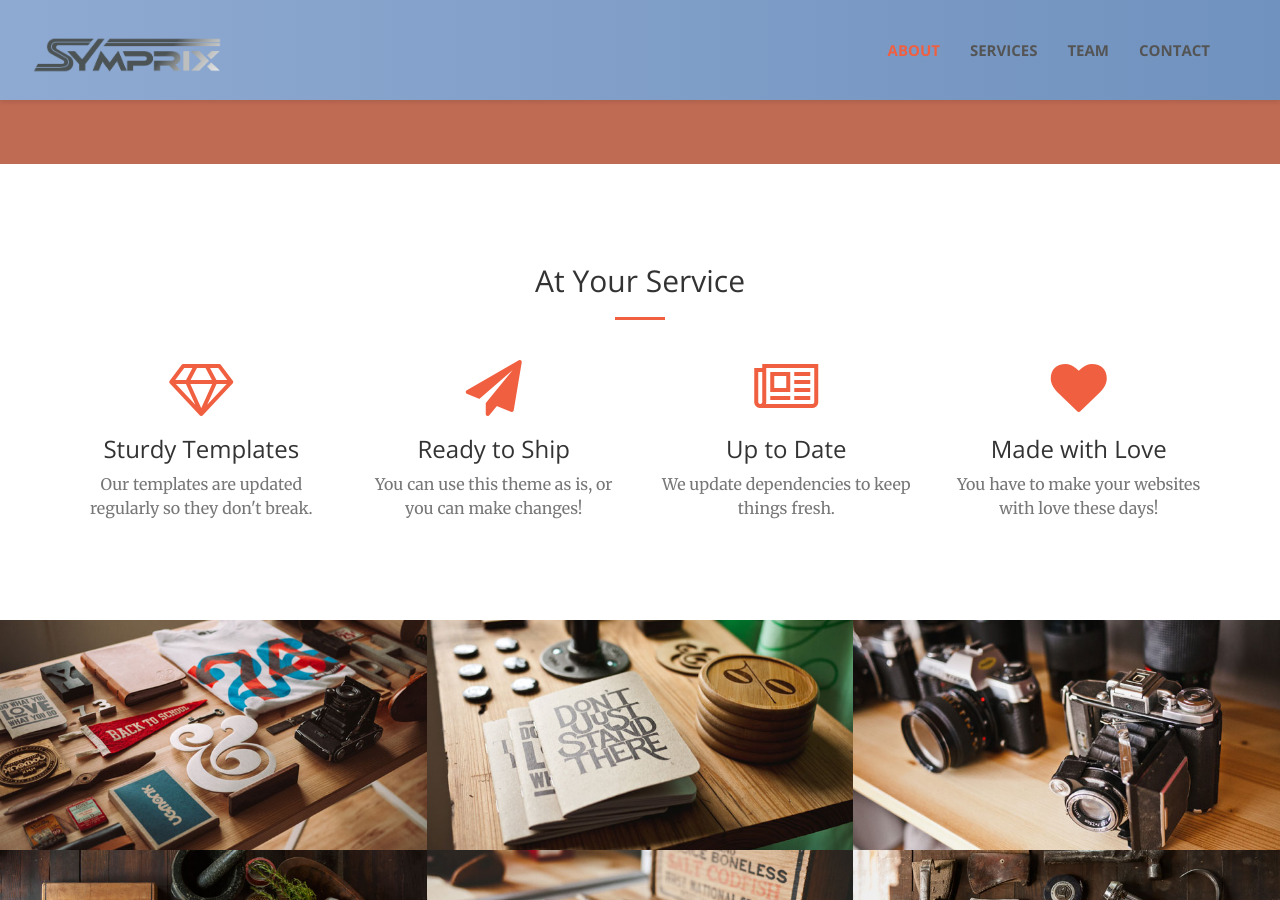
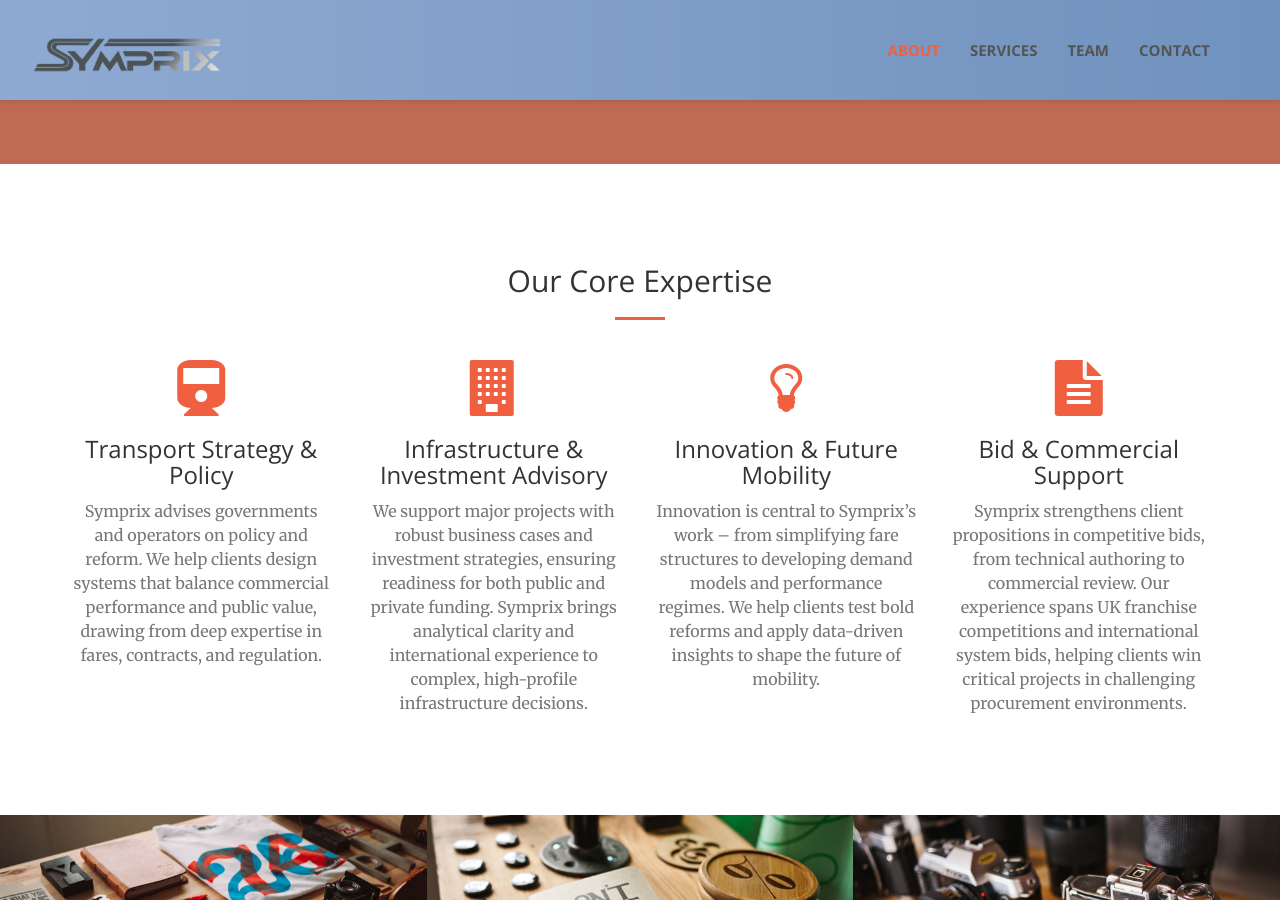
Before and after one commit to CD-Symprix/symprix, a Jekyll site: the page built from index.html, in a window 1280 px wide and 900 px high, scrolled down 1024 px. Built offline with Jekyll 4.4.1, drawn with Linux system fonts in a browser that asks for light colours.

Commit message:
Update services.html

```diff
--- a/_includes/services.html
+++ b/_includes/services.html
@@ -2,39 +2,63 @@
   <div class="container">
     <div class="row">
       <div class="col-lg-12 text-center">
-                <h2 class="section-heading">At Your Service</h2>
+        <h2 class="section-heading">Our Core Expertise</h2>
         <hr class="primary">
       </div>
     </div>
   </div>
   <div class="container">
     <div class="row">
+      <!-- Transport Strategy & Policy -->
       <div class="col-lg-3 col-md-6 text-center">
         <div class="service-box">
-                    <i class="fa fa-4x fa-diamond wow bounceIn text-primary"></i>
-                    <h3>Sturdy Templates</h3>
-                    <p class="text-muted">Our templates are updated regularly so they don't break.</p>
+          <i class="fa fa-4x fa-train wow bounceIn text-primary"></i>
+          <h3>Transport Strategy & Policy</h3>
+          <p class="text-muted">
+            Symprix advises governments and operators on policy and reform.
+            We help clients design systems that balance commercial performance
+            and public value, drawing from deep expertise in fares, contracts, and regulation.
+          </p>
         </div>
       </div>
+      <!-- Infrastructure & Investment Advisory -->
       <div class="col-lg-3 col-md-6 text-center">
         <div class="service-box">
-                    <i class="fa fa-4x fa-paper-plane wow bounceIn text-primary" data-wow-delay=".1s"></i>
-                    <h3>Ready to Ship</h3>
-                    <p class="text-muted">You can use this theme as is, or you can make changes!</p>
+          <i class="fa fa-4x fa-building wow bounceIn text-primary" data-wow-delay=".1s"></i>
+          <h3>Infrastructure & Investment Advisory</h3>
+          <p class="text-muted">
+            We support major projects with robust business cases and investment strategies,
+            ensuring readiness for both public and private funding.
+            Symprix brings analytical clarity and international experience
+            to complex, high-profile infrastructure decisions.
+          </p>
         </div>
       </div>
+      <!-- Innovation & Future Mobility -->
       <div class="col-lg-3 col-md-6 text-center">
         <div class="service-box">
-                    <i class="fa fa-4x fa-newspaper-o wow bounceIn text-primary" data-wow-delay=".2s"></i>
-                    <h3>Up to Date</h3>
-                    <p class="text-muted">We update dependencies to keep things fresh.</p>
+          <i class="fa fa-4x fa-lightbulb-o wow bounceIn text-primary" data-wow-delay=".2s"></i>
+          <h3>Innovation & Future Mobility</h3>
+          <p class="text-muted">
+            Innovation is central to Symprix’s work – from simplifying fare structures
+            to developing demand models and performance regimes.
+            We help clients test bold reforms and apply data-driven insights
+            to shape the future of mobility.
+          </p>
         </div>
       </div>
+      <!-- Bid & Commercial Support -->
       <div class="col-lg-3 col-md-6 text-center">
         <div class="service-box">
-                    <i class="fa fa-4x fa-heart wow bounceIn text-primary" data-wow-delay=".3s"></i>
-                    <h3>Made with Love</h3>
-                    <p class="text-muted">You have to make your websites with love these days!</p>
+          <i class="fa fa-4x fa-file-text wow bounceIn text-primary" data-wow-delay=".3s"></i>
+          <h3>Bid & Commercial Support</h3>
+          <p class="text-muted">
+            Symprix strengthens client propositions in competitive bids,
+            from technical authoring to commercial review.
+            Our experience spans UK franchise competitions and
+            international system bids, helping clients win critical projects
+            in challenging procurement environments.
+          </p>
         </div>
       </div>
     </div>
```
Lines whose indentation alone changed are shown as unchanged.
